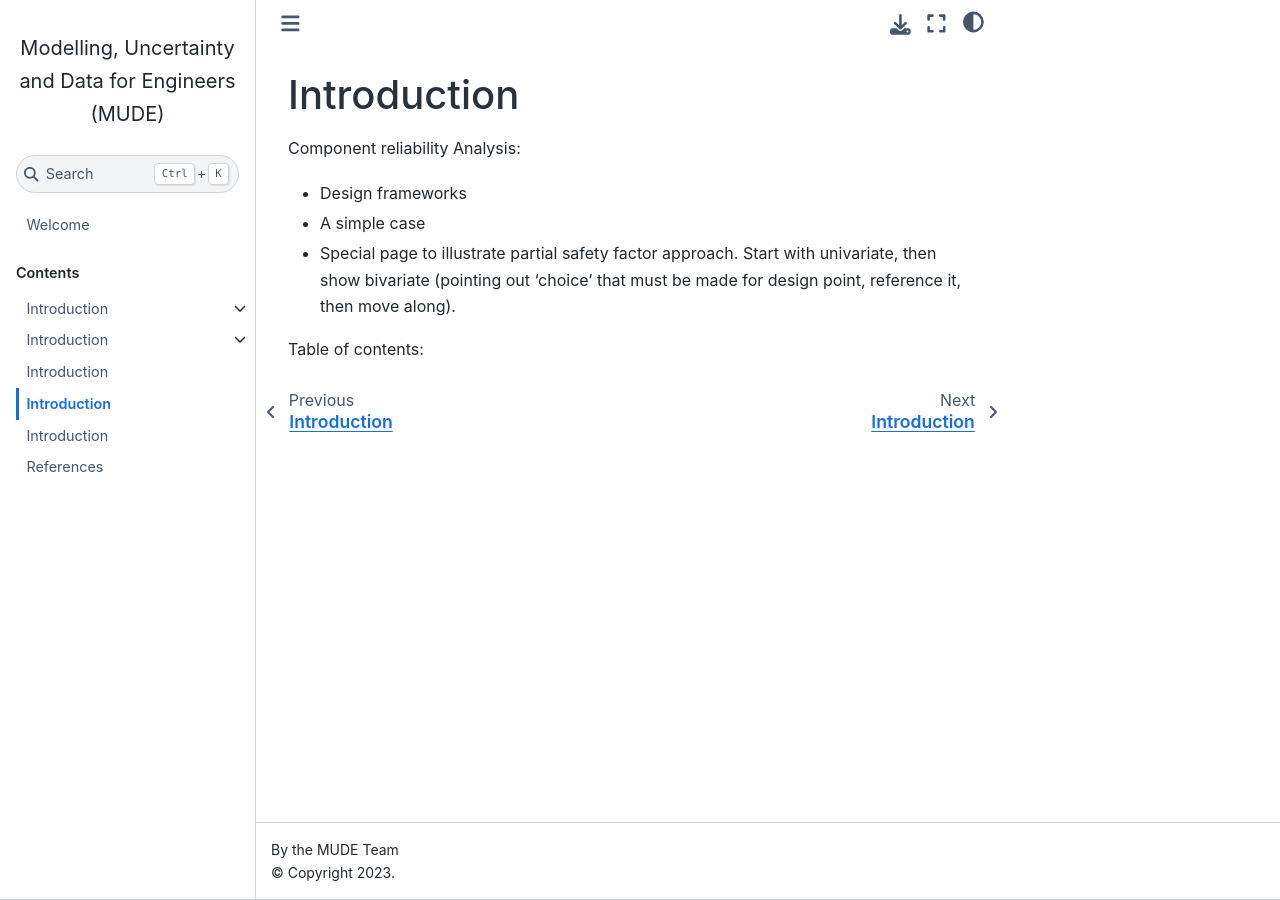
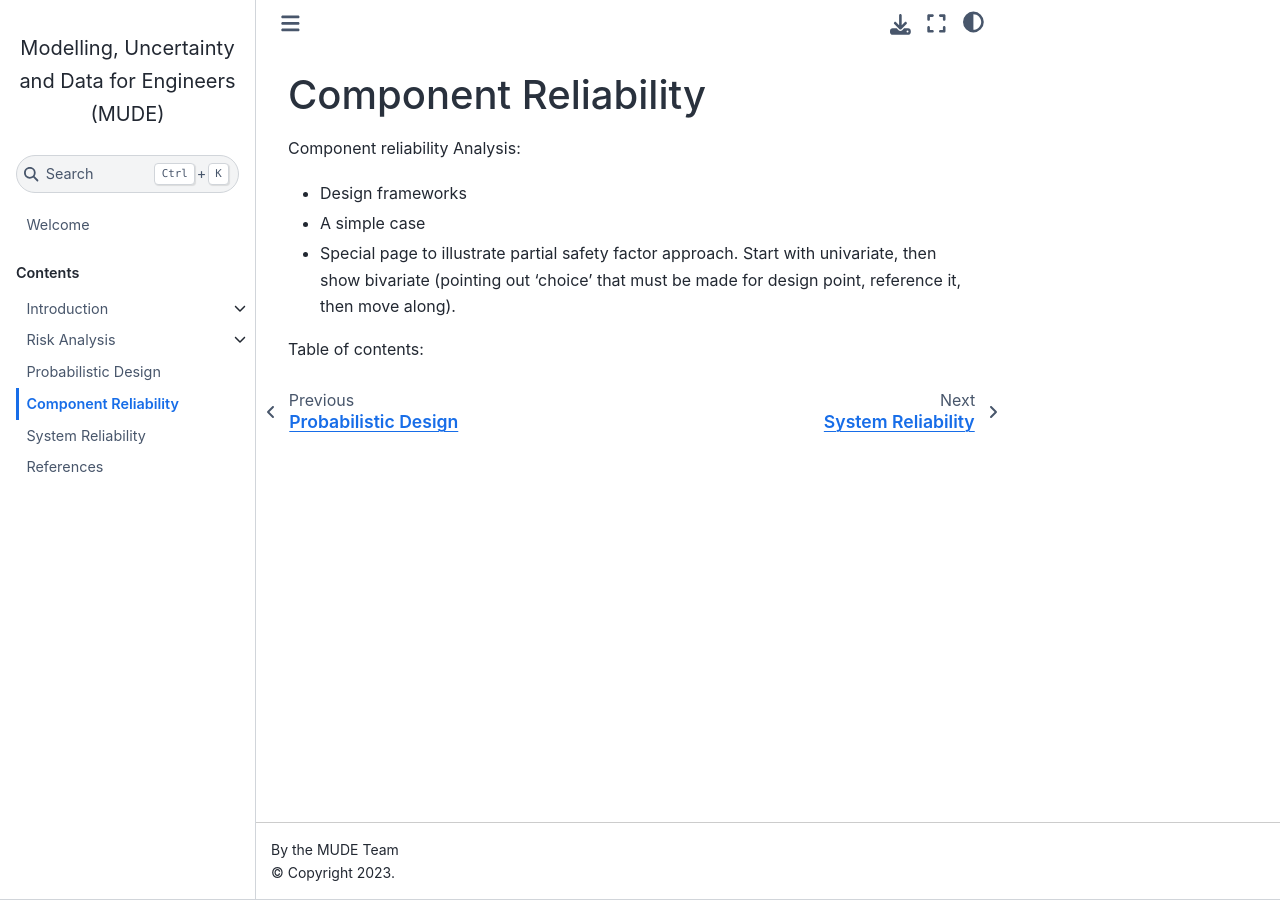
Before and after one commit to TUDelft-CITG/MUDE, a Jupyter Book: the page built from book/reliability-component/overview.md, in a window 1280 px wide. Built offline with Jupyter Book 1.0.4 settings and Sphinx 7.4.7 and the Sphinx Book theme 1.1.4, drawn with Linux system fonts in a browser that asks for light colours.

Commit message:
change headers in overview files

```diff
--- a/book/prob-design/overview.md
+++ b/book/prob-design/overview.md
@@ -1,4 +1,4 @@
-# Introduction
+# Probabilistic Design
 
 Probabilistic design means using probability to design something. In this chapter we introduce key concepts and give some simple cases. Then the topics are considered in more detail in the chapters on Component and System Reliability.
 
--- a/book/reliability-component/overview.md
+++ b/book/reliability-component/overview.md
@@ -1,4 +1,4 @@
-# Introduction
+# Component Reliability
 
 Component reliability Analysis:
 - Design frameworks
--- a/book/reliability-system/overview.md
+++ b/book/reliability-system/overview.md
@@ -1,4 +1,4 @@
-# Introduction
+# System Reliability
 
 Just a few simple examples to illustrate: series and parallel systems, influence of dependence
 
--- a/book/risk/overview.md
+++ b/book/risk/overview.md
@@ -1,4 +1,4 @@
-# Introduction
+# Risk Analysis
 
 Risk analysis, CBA, ....
 
```
